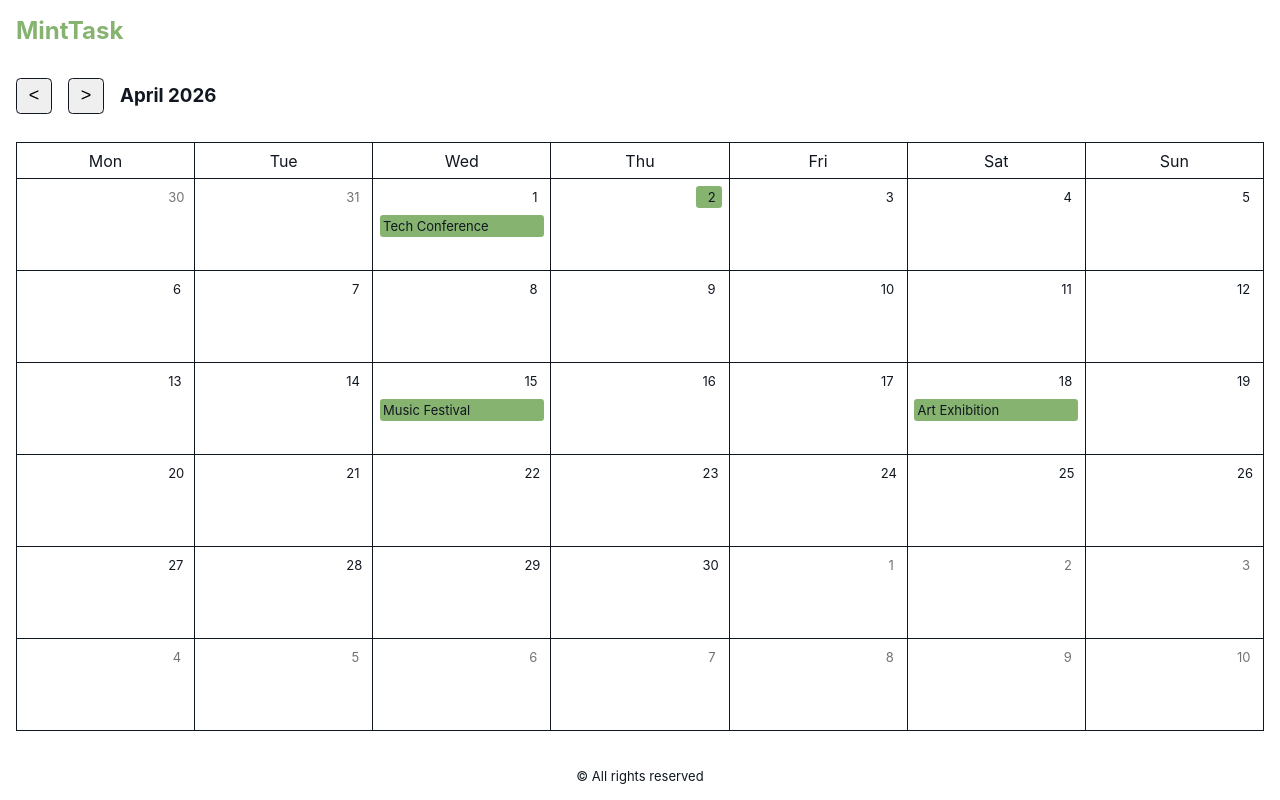
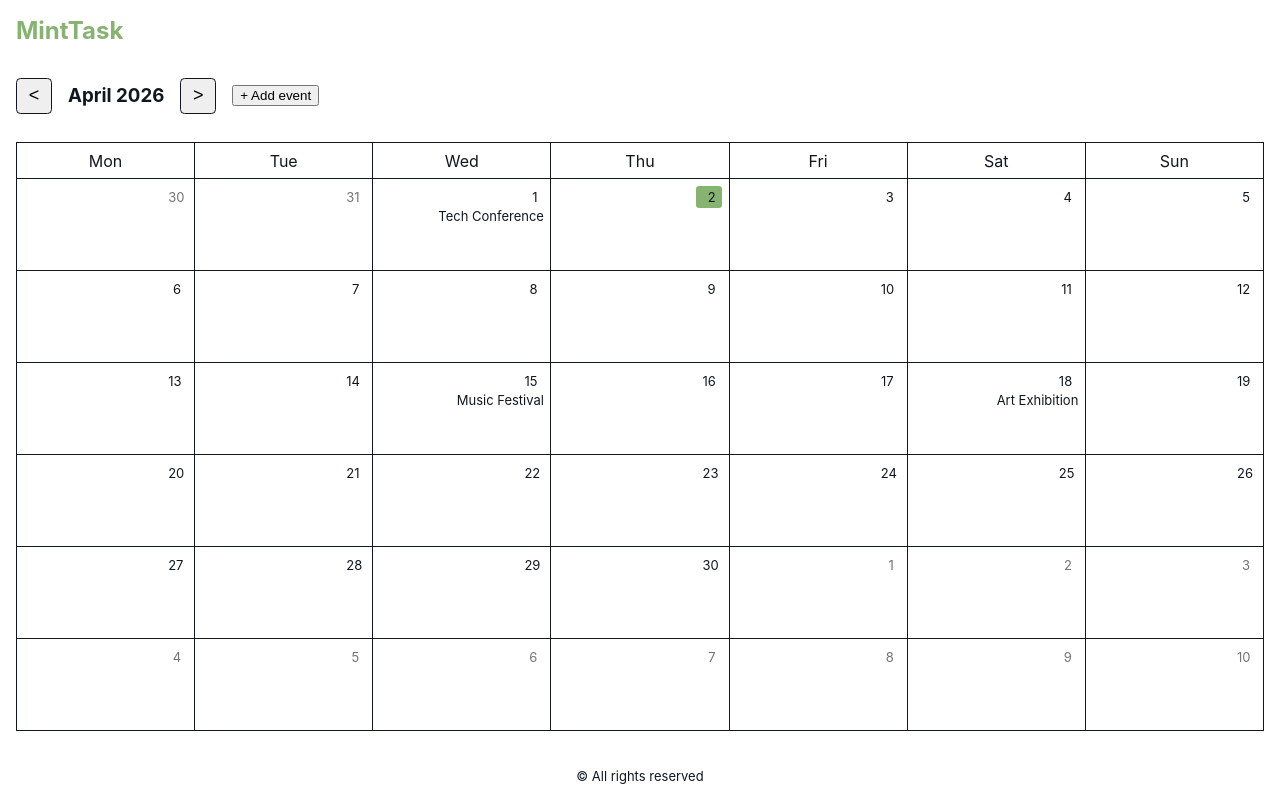
Before and after one commit to IrynaSobetska/task-manager, a React (Vite) app: page /project in a window 1280 px wide. Built offline with nearby package versions, Linux system fonts and the light colour scheme; the HTML template or start-up script is replaced by a standard one.

Commit message:
Enhance Month component with event modal and display
Refactor Month component to include modal for event creation and display events in a separate component.

```diff
--- a/src/components/Month.jsx
+++ b/src/components/Month.jsx
@@ -1,10 +1,10 @@
-import React from "react";
 import "./Views.css";
 import { useState } from "react";
-import DayC from "./DayC";
+import Modal from "./Modal";
 import constants from "../data/constants.json";
 import createMonthArr from "../utils/createMonthArr";
 import events from "../data/events.json";
+import MEvents from "./MEvents";
 
 const Month = () => {
   let date = new Date();
@@ -13,9 +13,7 @@ const Month = () => {
   const [year, setYear] = useState(date.getFullYear());
   const [isDay, setIsDay] = useState(null);
   const [allEvents, setEvents] = useState(events);
-  const [isDragging, setIsDragging] = useState(false);
-
-  const days = createMonthArr(year, month);
+  const [modalType, setModalType] = useState("");
 
   const moveEventToDate = (id, targetDate) => {
     setEvents((prev) =>
@@ -25,26 +23,10 @@ const Month = () => {
     );
   };
 
-  const onDragStart = (e, eventId) => {
-    e.stopPropagation();
-    e.dataTransfer.setData("eventId", eventId);
-  };
-
-  const onTouchEnd = (e, event) => {
-    const touch = e.changedTouches[0];
-    const dropTarget = document.elementFromPoint(touch.clientX, touch.clientY);
-    const dateCell = dropTarget?.closest(".date");
-
-    if (dateCell) {
-      moveEventToDate(event.id, dateCell.id);
-    }
-  };
-
   return (
     <div>
       <div className="calendar">
         <header>
-          <nav className="btn-cont">
           <button
             id="prev"
             onClick={() => {
@@ -58,6 +40,9 @@ const Month = () => {
           >
             &lt;
           </button>
+          <h3>
+            {constants.months[month]} {year}
+          </h3>
           <button
             id="next"
             onClick={() => {
@@ -71,10 +56,15 @@ const Month = () => {
           >
             &gt;
           </button>
-          </nav>
-          <h3>
-            {constants.months[month]} {year}
-          </h3>
+          <button
+            className="a-btn"
+            onClick={() => {
+              setIsDay(true);
+              setModalType("create");
+            }}
+          >
+            + Add event
+          </button>
         </header>
         <section>
           <ul className="days">
@@ -87,12 +77,15 @@ const Month = () => {
             <li>Sun</li>
           </ul>
           <ul className="dates">
-            {days.map((item, index) => (
+            {createMonthArr(year, month).map((item, index) => (
               <div
                 className="date"
                 id={item[4]}
                 key={index}
-                onClick={() => setIsDay(item)}
+                onClick={() => {
+                  setIsDay(item);
+                  setModalType("day");
+                }}
                 onDragOver={(e) => e.preventDefault()}
                 onDrop={(e) => {
                   const id = e.dataTransfer.getData("eventId");
@@ -102,38 +95,24 @@ const Month = () => {
                 <div className="date-cont">
                   <li className={item[0]}>{item[1]}</li>
                 </div>
-                {allEvents.filter((ev) => ev.date == item[4]).length > 0 && (
-                  <div className="m-events">
-                    {allEvents
-                      .filter((ev) => ev.date == item[4])
-                      .map((ev) => (
-                        <div
-                          className={`m-event ${isDragging ? "dragging" : ""}`}
-                          key={ev.id}
-                          draggable="true"
-                          onDragStart={(e) => onDragStart(e, ev.id)}
-                          onTouchStart={() => setIsDragging(true)}
-                          onTouchEnd={(e) => {
-                            setIsDragging(false);
-                            onTouchEnd(e, ev);
-                          }}
-                          style={{ touchAction: "none" }}
-                        >
-                          <p>{ev.title}</p>
-                        </div>
-                      ))}
-                  </div>
+                {allEvents && (
+                  <MEvents
+                    item={item}
+                    allEvents={allEvents}
+                    moveEventToDate={moveEventToDate}
+                  />
                 )}
               </div>
             ))}
           </ul>
         </section>
         {isDay ? (
-          <DayC
+          <Modal
+            type={modalType}
+            setIsModal={setIsDay}
+            events={allEvents}
             setEvents={setEvents}
-            events={allEvents}
             day={isDay}
-            setIsDay={setIsDay}
           />
         ) : null}
       </div>
```
Lines whose indentation alone changed are shown as unchanged.
